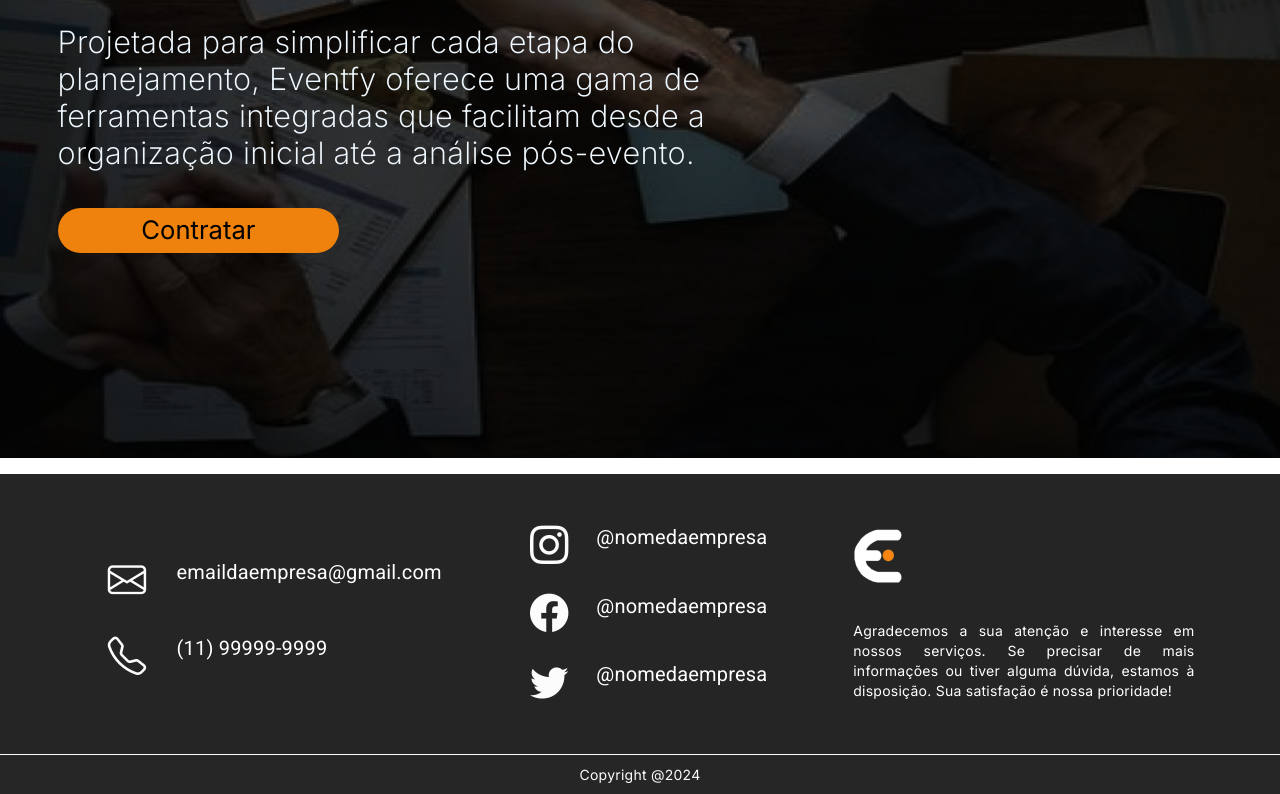
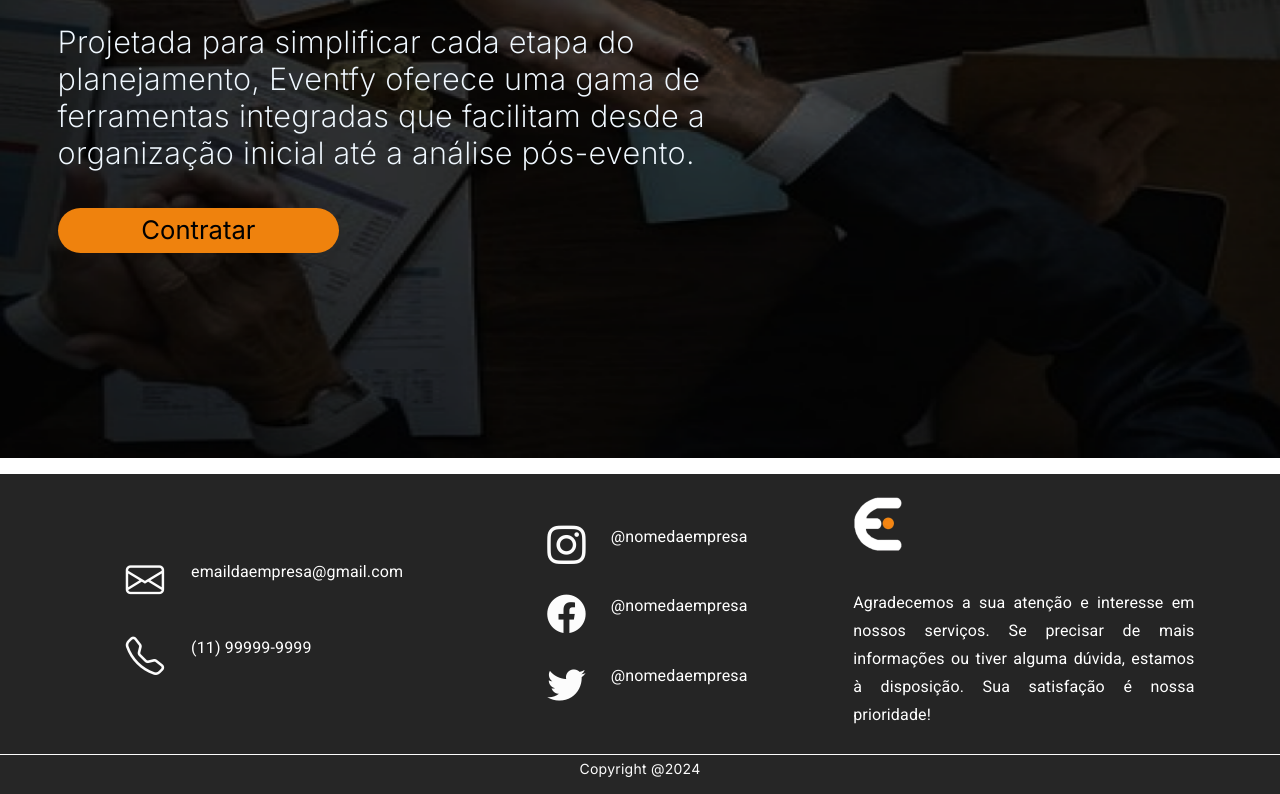
Before and after one commit to GiovannePDS7/Event-Fy, an Angular app: page /apresentacao in a window 1280 px wide. Shown: the part 342-1136 px from the top of the page. Built offline with nearby package versions, Linux system fonts and the light colour scheme.

Commit message:
FooterAtualizado

```diff
--- a/src/app/Components/Apresentacao/footer/footer.component.css
+++ b/src/app/Components/Apresentacao/footer/footer.component.css
@@ -143,3 +143,6 @@ i{
 #imgEmpresa{
   padding-bottom: 8%;
 }
+.TextFooter{
+  font-size: 1rem;
+}
--- a/src/app/Components/Apresentacao/footer/footer.component.html
+++ b/src/app/Components/Apresentacao/footer/footer.component.html
@@ -21,17 +21,17 @@
     </footer>
   </div>
 
-  <div class="d-none d-md-block d-xxl-none " id="geral">
+  <div class="d-none d-lg-block d-xxl-none " id="geral">
     <div id="grandContainerFooter" class="pt-2">
       <div id="littleContainerFooterLeft">
         <div id="teste2">
         <div class="email">
           <i class="bi bi-envelope"></i>
-          <h3 class="fs-5" id="h3-lg">emaildaempresa@gmail.com</h3>
+          <h3 class="TextFooter" id="h3-lg">emaildaempresa@gmail.com</h3>
         </div>
         <div class="telefone">
           <i class="bi bi-telephone"></i>
-          <h3 class="fs-5" id="h3-lg">(11) 99999-9999</h3>
+          <h3 class="TextFooter" id="h3-lg">(11) 99999-9999</h3>
         </div>
       </div>
     </div>
@@ -39,19 +39,19 @@
         <div class="redeSocial">
           <i class="bi bi-instagram"></i>
           <a href="">
-            <h3 class="fs-5" id="h3-lg">@nomedaempresa</h3>
+            <h3 class="TextFooter" id="h3-lg">@nomedaempresa</h3>
           </a>
         </div>
         <div class="redeSocial">
           <i class="bi bi-facebook"></i>
           <a href="">
-            <h3 class="fs-5" id="h3-lg">@nomedaempresa</h3>
+            <h3 class="TextFooter" id="h3-lg">@nomedaempresa</h3>
           </a>
         </div>
         <div class="redeSocial">
           <i class="bi bi-twitter"></i>
           <a href="">
-            <h3 class="fs-5" id="h3-lg">@nomedaempresa</h3>
+            <h3 class="TextFooter" id="h3-lg">@nomedaempresa</h3>
           </a>
         </div>
       </div>
@@ -59,13 +59,13 @@
       <div id="littleContainerFooterRight">
         <img src="../../../../assets/Logo/isoLogo.png" class="img-fluid logoEmpresa" id="imgEmpresa">
         <div>
-        <p id="p-lg" class="pb-0">Agradecemos a sua atenção e interesse em nossos serviços.
+        <h3 id="p-lg" class="TextFooter">Agradecemos a sua atenção e interesse em nossos serviços.
           Se precisar de mais informações ou tiver alguma dúvida, estamos à disposição. Sua satisfação é nossa prioridade!
-        </p>
+        </h3>
         </div>
       </div>
     </div>
     <div id="ContainerCopyright">
-      <p id="p-lg-copyrigth" >Copyright @2024</p>
+      <p class="p-lg-copyrigth" >Copyright @2024</p>
     </div>
   </div>
```
